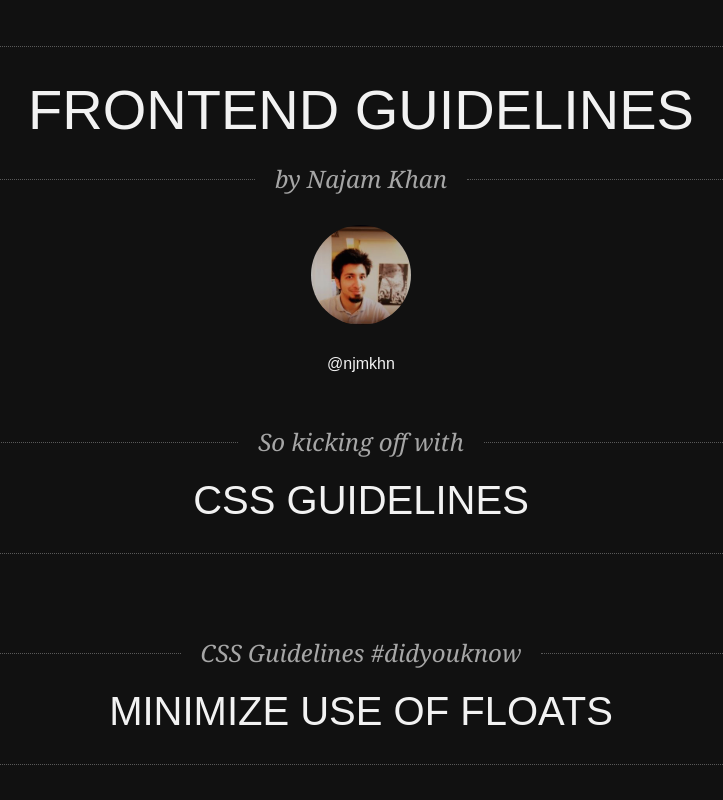
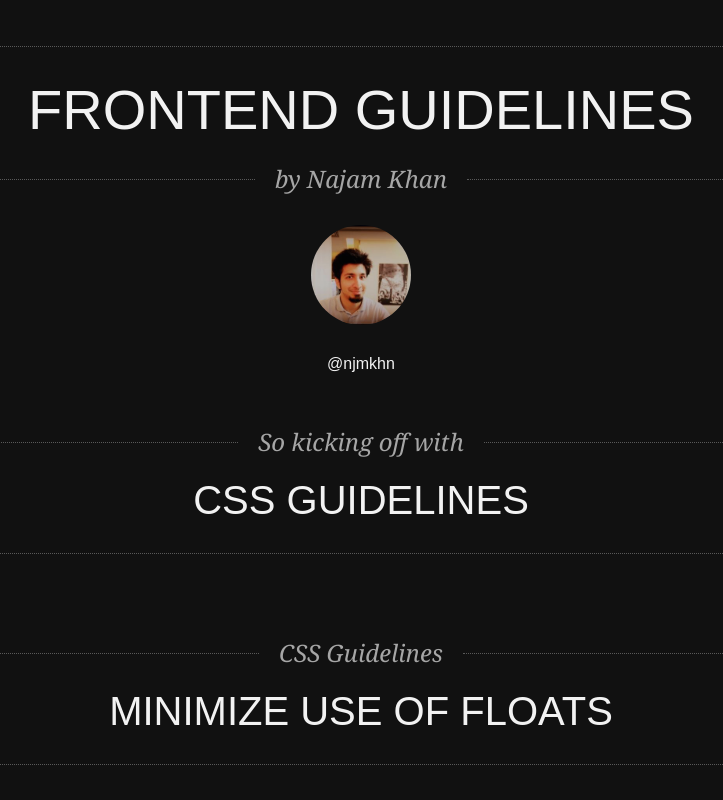
Before and after one commit to najamkhn/frontend-guidelines, a plain HTML site: page index.html in a window 1280 px wide. Shown: the top 800 px of the page, without its empty margins (279-1002 px from the left). Drawn offline with Linux system fonts and the light colour scheme; a script that the page names is missing.

Commit message:
updating files

```diff
--- a/index.html
+++ b/index.html
@@ -43,7 +43,7 @@
                 <div class="content">
                     <div class="byline">
                         <div class="classy">
-                            CSS Guidelines #didyouknow
+                            CSS Guidelines
                         </div>
                     </div>
                     <h3>Minimize use of floats</h3>
```
